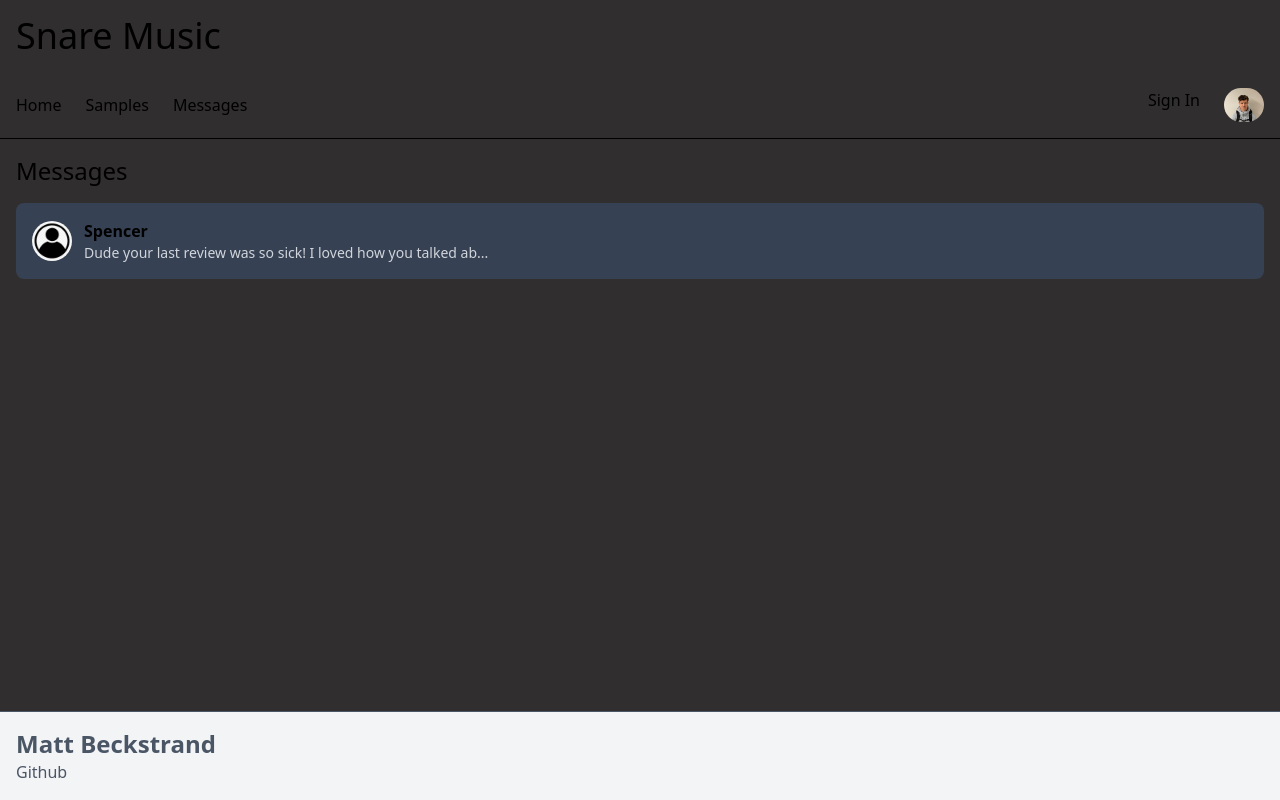
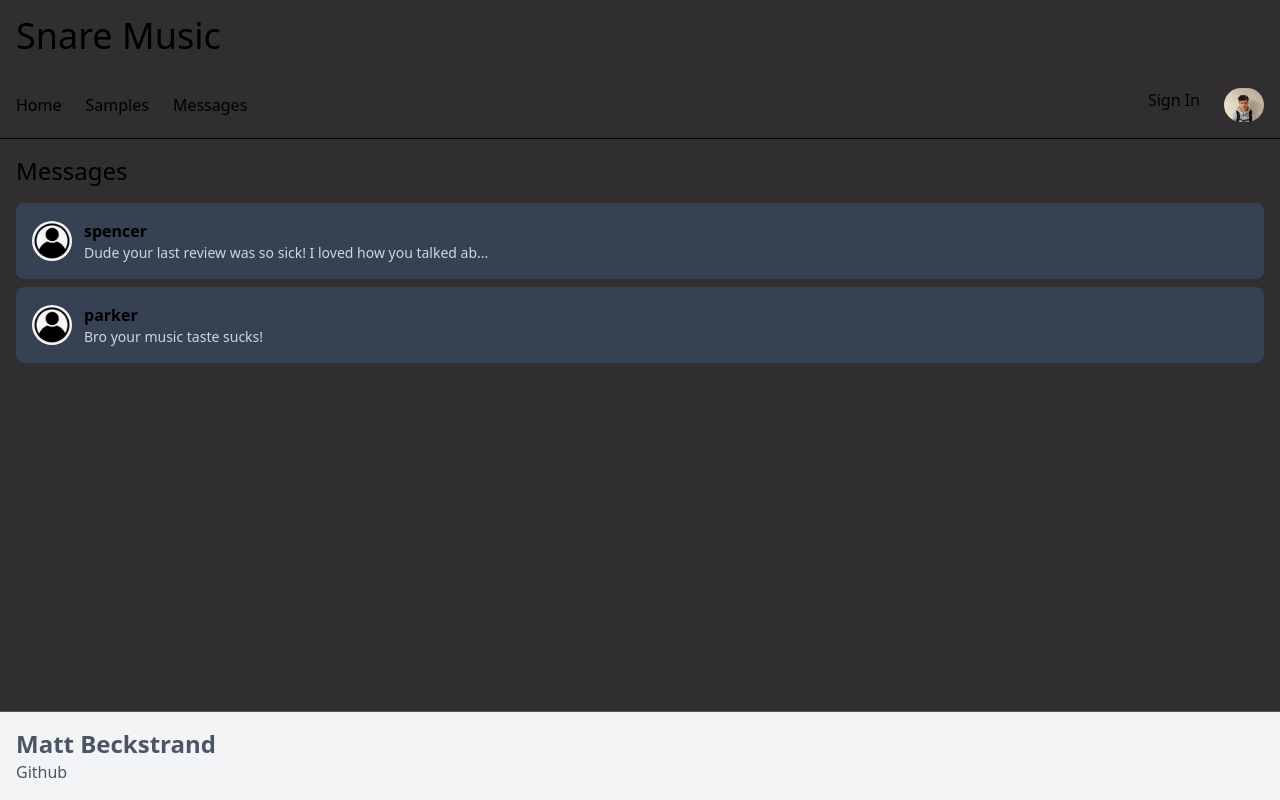
Before and after one commit to mattbeckstrand/startup, a React (Vite) app: page /dms in a window 1280 px wide. Built offline with nearby package versions, Linux system fonts and the light colour scheme.

Commit message:
reactified dms

```diff
--- a/src/dms/dms.jsx
+++ b/src/dms/dms.jsx
@@ -1,18 +1,34 @@
-import React from 'react';
+import React, { useEffect, useState } from 'react';
 
 export function Dms() {
+  const [dms, setDms] = useState([])
+
+  const hcDms = [
+    {username:'spencer', message:'Dude your last review was so sick! I loved how you talked ab...'},
+    {username:'parker', message:'Bro your music taste sucks!'}
+  ]
+
+  useEffect(() => {
+    setDms(hcDms)
+  }, [])
+
   return (
     <main className="p-4">
       <h2 className="text-2xl mb-4">Messages</h2>
+      {dms.map((dm) => {
+        return(
           <div className="bg-gray-700 hover:bg-gray-600 p-4 rounded-lg mb-2 cursor-pointer">
             <div className="flex items-center space-x-3">
               <img src="/Images/ProfileIcon.webp" alt="Profile" width="40" height="40" className="rounded-full" />
               <div className="flex-1">
-            <p className="font-semibold">Spencer</p>
-            <p className="text-gray-300 text-sm">Dude your last review was so sick! I loved how you talked ab...</p>
+                <p className="font-semibold">{dm.username}</p>
+                <p className="text-gray-300 text-sm">{dm.message}</p>
               </div>
             </div>
           </div>
+        )
+      })
+      }
     </main>
   );
 }
```
Lines whose indentation alone changed are shown as unchanged.
